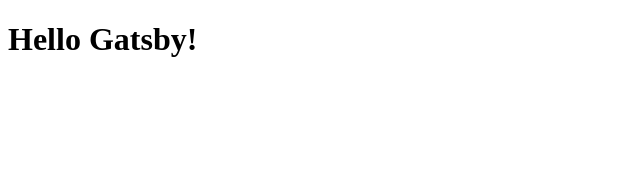
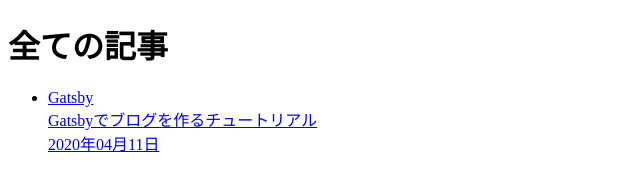
Before and after one commit to churabou/gatsby-blog-tutorial, a Gatsby site: page / in a window 1280 px wide. Shown: the whole page, without its empty margins (0-640 px from the left). Built offline with nearby package versions, Linux system fonts and the light colour scheme; Gatsby itself is replaced by a stand-in of ours.

Commit message:
Step3 Update index page

```diff
--- a/src/pages/index.js
+++ b/src/pages/index.js
@@ -1,2 +1,43 @@
 import React from "react"
-export default () => <h1>Hello Gatsby!</h1>
+import { graphql, Link } from "gatsby"
+
+export const query = graphql`
+  query {
+    allMarkdownRemark(sort: { order: DESC, fields: frontmatter___date }) {
+      edges {
+        node {
+          id
+          frontmatter {
+            title
+            tags
+            date(formatString: "YYYY年MM月DD日")
+          }
+        }
+      }
+    }
+  }
+`
+
+export default ({ data }) => {
+  const edges = data.allMarkdownRemark.edges
+  return (
+    <div>
+      <h1>全ての記事</h1>
+      <ul>
+        {edges.map((edge) => (
+          <li key={edge.node.id}>
+            <Link to={edge.node.id}>
+              <div>
+                {edge.node.frontmatter.tags.map((tag) => (
+                  <span key={tag}>{tag}</span>
+                ))}
+              </div>
+              <div>{edge.node.frontmatter.title}</div>
+              <div>{edge.node.frontmatter.date}</div>
+            </Link>
+          </li>
+        ))}
+      </ul>
+    </div>
+  )
+}
```
